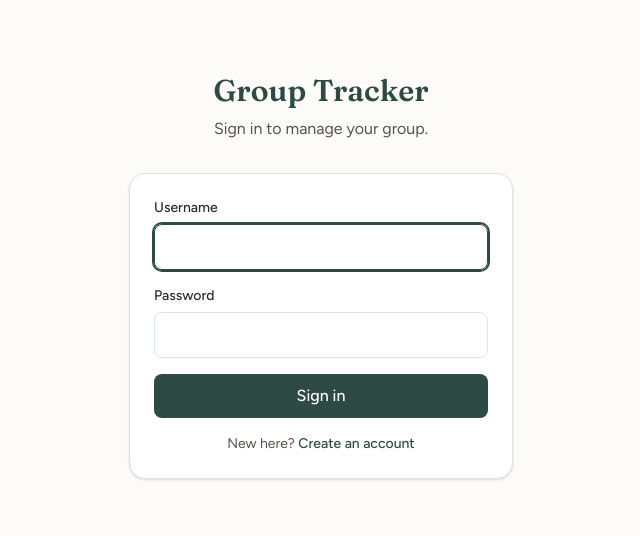
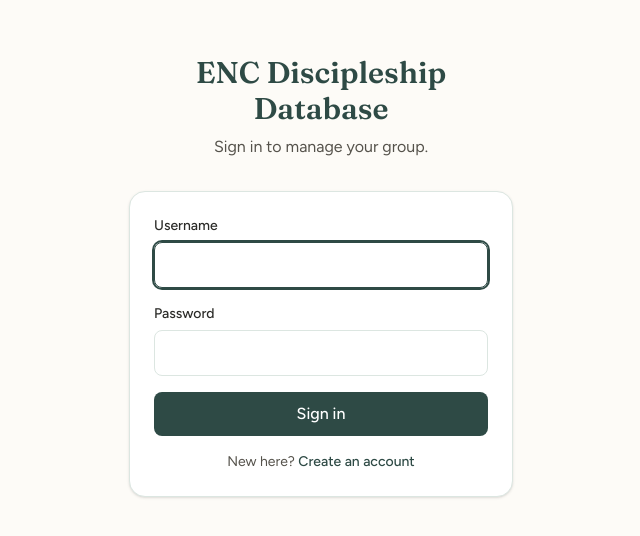
Before and after one commit to buffeddude69/enc_discipleship_database_frontend, a React (Vite) app in the folder church-tracker-frontend/: page /login in a window 1280 px wide. Shown: the part 124-660 px from the top of the page, without its empty margins (319-959 px from the left). Built offline with nearby package versions, Linux system fonts and the light colour scheme; no server answers.

Commit message:
changed the name

```diff
--- a/church-tracker-frontend/src/pages/Login.tsx
+++ b/church-tracker-frontend/src/pages/Login.tsx
@@ -33,7 +33,7 @@ export default function Login() {
     <div className="min-h-screen flex items-center justify-center bg-paper px-4">
       <div className="w-full max-w-sm">
         <div className="text-center mb-8">
-          <h1 className="font-display text-3xl font-semibold text-pine">Group Tracker</h1>
+          <h1 className="font-display text-3xl font-semibold text-pine">ENC Discipleship Database</h1>
           <p className="text-charcoal-soft mt-2">Sign in to manage your group.</p>
         </div>
 
```
